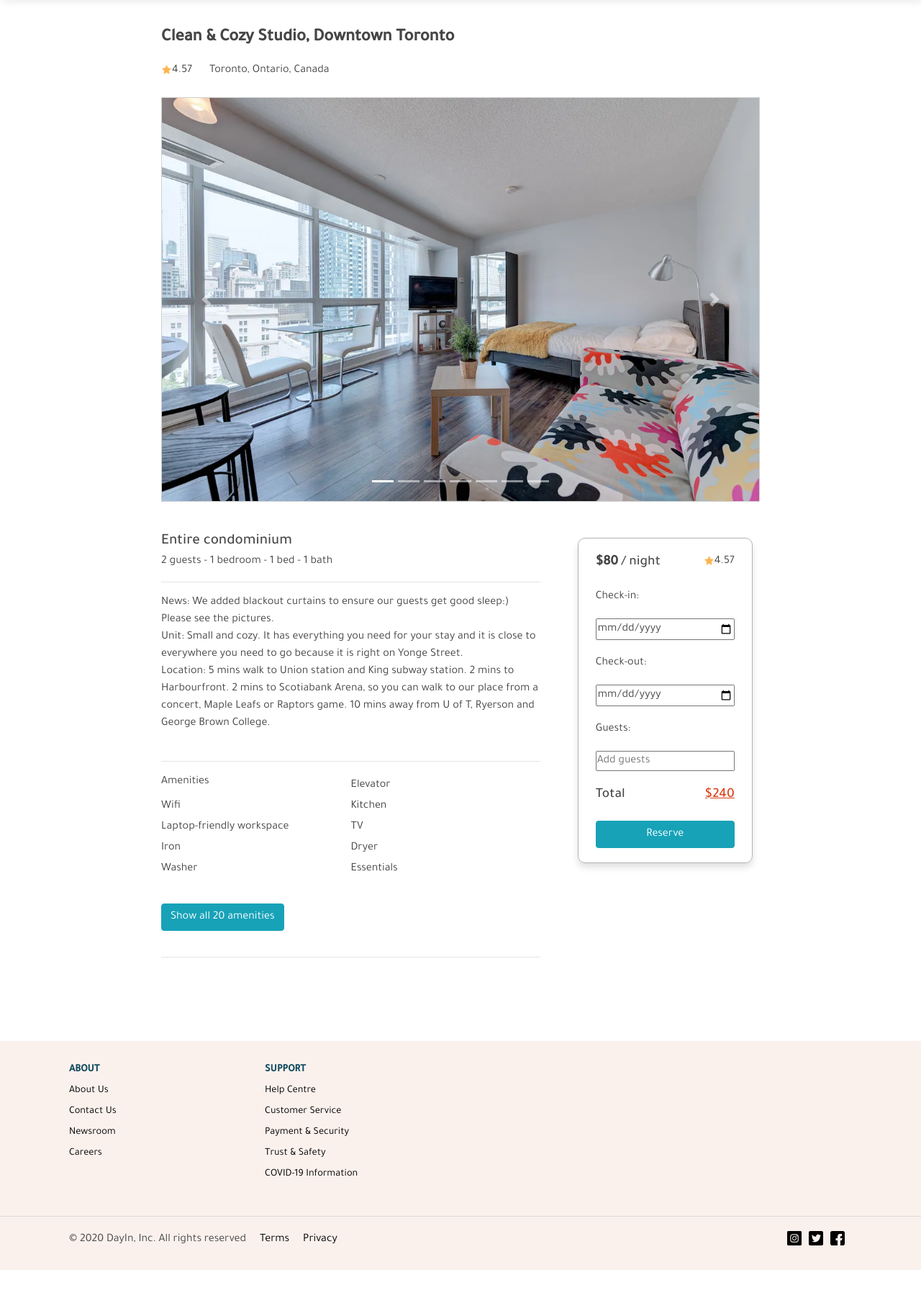
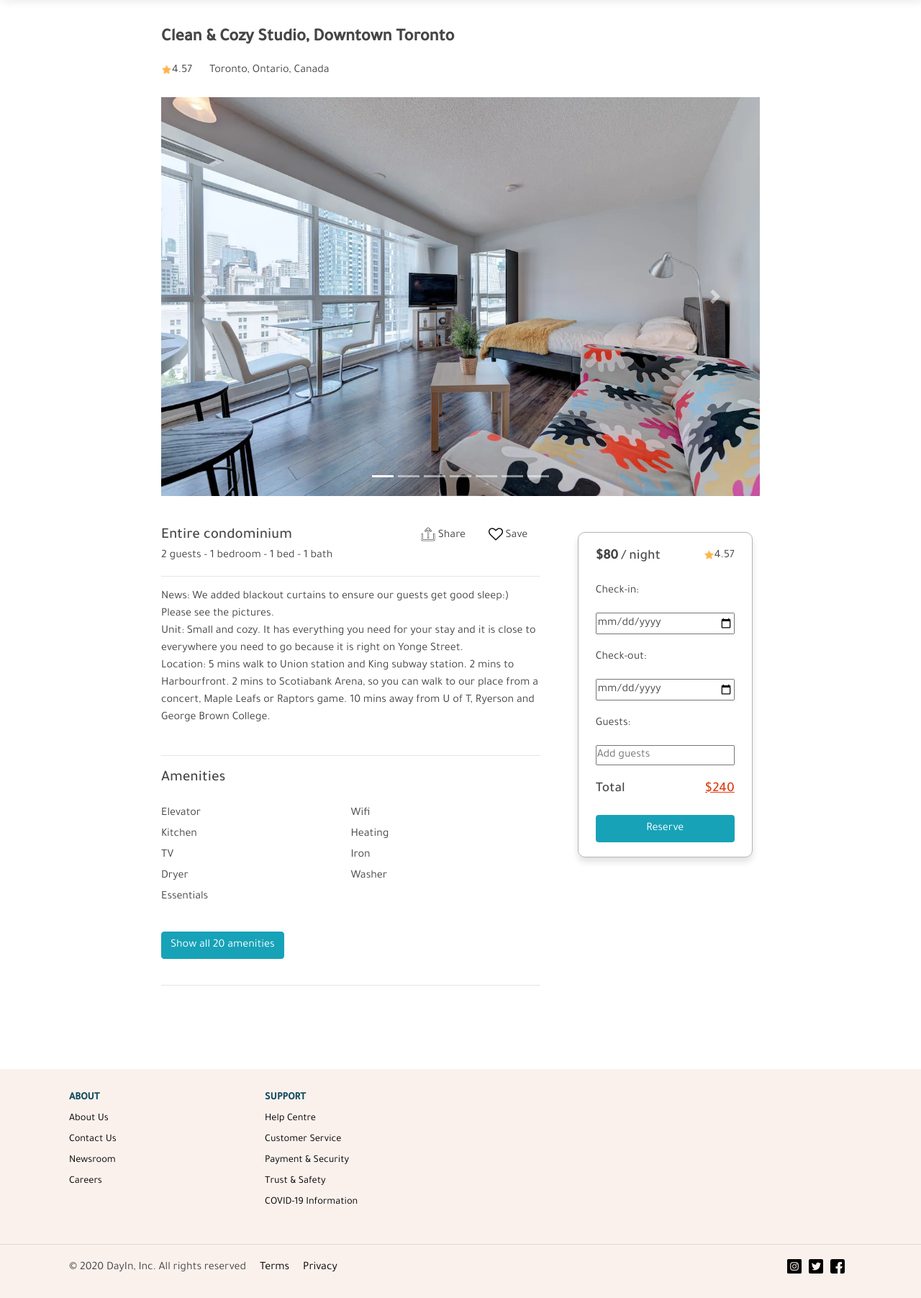
Before and after one commit to minhhang107/DayInBooking, a Node server app: page /room-details in a window 1280 px wide. Shown: the part 80-1883 px from the top of the page at 72% size. Before the commit the page ends 1844 px from the top, so only its background shows below. Run offline with Node 20, Linux system fonts and the light colour scheme; some web fonts are replaced.

Commit message:
add share +save button in room-details page

```diff
--- a/public/css/style.css
+++ b/public/css/style.css
@@ -6,6 +6,11 @@
     margin:0;
     height: auto;
     overflow-x: hidden;
+}
+
+a{
+    text-decoration: none;
+    color:rgb(70, 70, 70);
 }
 
 header{
@@ -329,7 +334,7 @@ nav .nav-button:hover{
 
 .info-cont{
     margin: 0 7.5%;
-    height: 65vh;
+    height: auto;
     display: grid;
     grid-template-columns: 30% 30% 30%;
     column-gap: 5%;
@@ -337,7 +342,7 @@ nav .nav-button:hover{
 
 .info{
     height: auto;
-    margin-top: 15%;
+    margin: 15% 0;
 }
 
 .info a{
@@ -545,6 +550,7 @@ footer{
 
 .main-room-details{
     width: 65vw;
+    height: auto;
     margin: 10vh 17.5%;
 }
 
@@ -565,19 +571,46 @@ footer{
 }
 
 .room-main-info .room-images{
-    border: 0.5px solid rgb(209, 209, 209);
     height: auto;
+    width: 65vw;
     margin-top: 15px;
 }
 
+.carousel-item{
+    height: auto;
+    width: 65vw;
+}
+
 .room-main-info .room-images img{
-    width: 100%;
-    height: 70vh;
+   width: 100%;
+   height:100%;
+   object-fit: cover;
 }
 
 .room-more-info .room-description-1{
     font-size: 1.3em;
     font-weight: 500;
+}
+
+#room-description button{
+    width: 90px;
+    height: 30px;
+    border: none;
+    float: right;
+    background-color: white;
+}
+
+#room-description button:hover{
+    background-color: #f5f5f5bd;
+}
+
+#room-description button:focus{
+    outline: none;
+}
+
+#room-description img{
+    width: 20px;
+    height: 20px;
 }
 
 .room-more-info{
@@ -613,6 +646,11 @@ footer{
 #room-amenities ul{
     display:grid;
     grid-template-columns: 1fr 1fr;
+}
+
+#room-amenities p{
+    font-size: 1.3em;
+    font-weight: 500;
 }
 
 #room-amenities li{
--- a/views/room-details.html
+++ b/views/room-details.html
@@ -345,7 +345,9 @@
 
       <div class="room-more-info">
         <div id="room-description">
-          <div class="room-description-1">Entire condominium</div>
+          <span class="room-description-1">Entire condominium</span>
+          <span><button id="save-button"><img src="/img/heart-blank.png"/>  Save</button></span>
+          <span><button id="share-button"><img src="/img/share.png"/>   Share</button></span>
           <div class="room-description-2">
             2 guests - 1 bedroom - 1 bed - 1 bath
           </div>
@@ -369,12 +371,12 @@
           <hr />
         </div>
         <div id="room-amenities">
+          <p>Amenities</p>
           <ul>
-            Amenities
             <li>Elevator</li>
             <li>Wifi</li>
             <li>Kitchen</li>
-            <li>Laptop-friendly workspace</li>
+            <li>Heating</li>
             <li>TV</li>
             <li>Iron</li>
             <li>Dryer</li>
```
Also changed, not shown: public/img/heart-blank.png (added), public/img/heart-red.jpg (added), public/img/share.png (added).
